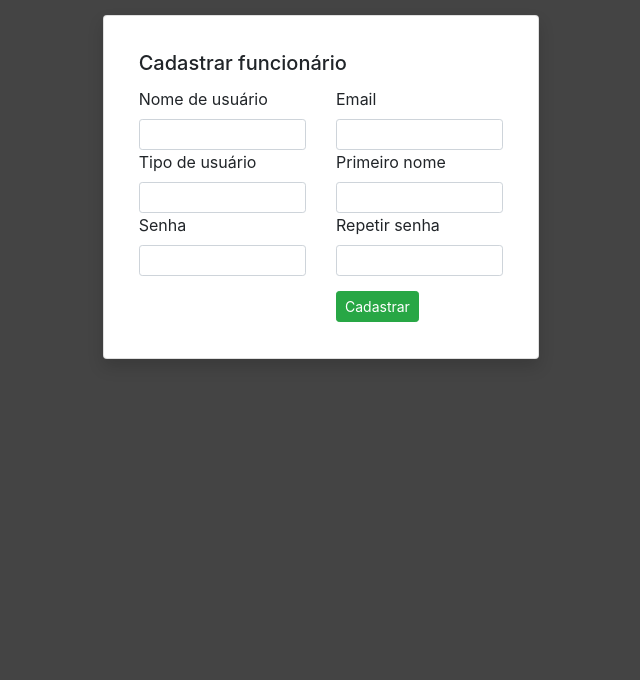
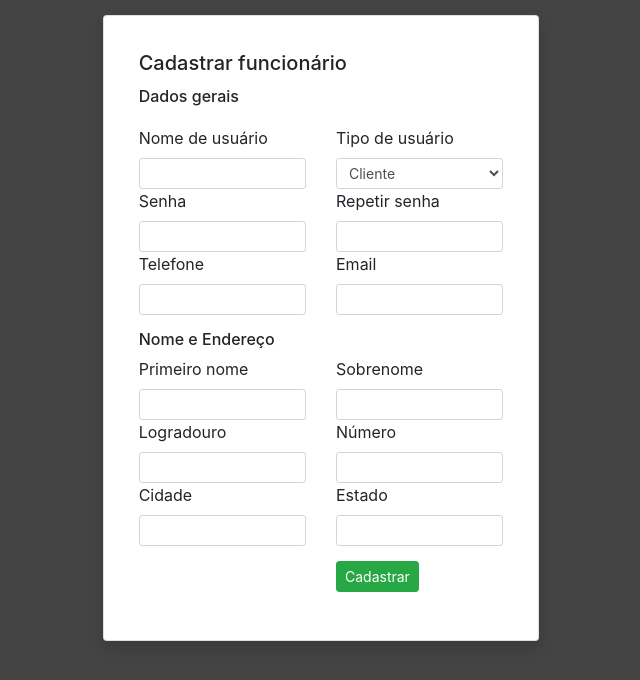
Before and after one commit to kiro-ma/django-servicos-limpeza, a Django app: template sistema-limpa-bem/usuarios/templates/cadastro_funcionarios.html in a window 1280 px wide. Shown: the part 56-736 px from the top of the page, without its empty margins (319-959 px from the left). Run offline with Django 4.2, Linux system fonts and the light colour scheme; the template is opened without the code that fills it, so the values that code supplies are empty; some libraries are stand-ins or nearby versions.

Commit message:
Cadastro de usuarios dos tipos cliente, gerente, helper, atendente

```diff
--- a/sistema-limpa-bem/usuarios/models.py
+++ b/sistema-limpa-bem/usuarios/models.py
@@ -8,7 +8,11 @@ class modelTESTE(models.Model):
 
 
 class Usuario(AbstractUser):
-    tipo_user = models.CharField(max_length=50, blank=True, null=True)
+    telefone = models.CharField(max_length=50, blank=True, null=True)
+    logradouro = models.CharField(max_length=50, blank=True, null=True)
+    numero = models.CharField(max_length=10, blank=True, null=True)
+    cidade = models.CharField(max_length=50, blank=True, null=True)
+    estado = models.CharField(max_length=50, blank=True, null=True)
 
     def __str__(self):
         return self.username
--- a/sistema-limpa-bem/usuarios/templates/cadastro_funcionarios.html
+++ b/sistema-limpa-bem/usuarios/templates/cadastro_funcionarios.html
@@ -17,6 +17,7 @@
     <script src="//ajax.googleapis.com/ajax/libs/jquery/3.2.1/jquery.min.js"></script>
     <link rel="stylesheet" type="text/css" href="https://cdn.datatables.net/v/dt/dt-1.13.2/datatables.min.css" />
     <script type="text/javascript" src="https://cdn.datatables.net/v/dt/dt-1.13.2/datatables.min.js"></script>
+    <script type='text/javascript' src="https://rawgit.com/RobinHerbots/jquery.inputmask/3.x/dist/jquery.inputmask.bundle.js"></script>
 </head>
 
 <body style="background-color: #444;">
@@ -55,7 +56,8 @@
     </nav>
 
     <div class="row">
-        <div class="card shadow col-4 d-flex align-items-center" style="margin: auto; margin-top: 15px;">
+        <div class="card shadow col-sm-12 col-md-4 col-lg-4 d-flex align-items-center"
+            style="margin: auto; margin-top: 15px;">
             <div class="card-body">
 
                 <div class="row">
@@ -66,40 +68,109 @@
                                 <h5>Cadastrar funcionário</h5>
                             </div>
                             <div class="row">
-                                <div class="form-group col-6">
+                                <div class="form-group col-12">
+                                    <div class="card border-0">
+                                        <div class="card-title">
+                                            <h6>Dados gerais</h6>
+                                        </div>
+                                        <div class="row">
+                                            <div class="col-sm-12 col-md-6 col-lg-6">
+                                                <label for="username">Nome de usuário</label>
+                                                <input type="text" required class="form-control form-control-sm"
+                                                    id="username" name="username" autocomplete="nope">
+                                            </div>
+                                            <div class="col-sm-12 col-md-6 col-lg-6">
+                                                <label for="tipo_user">Tipo de usuário</label>
+                                                <select class="form-control form-control-sm selectoption" id="tipo_user"
+                                                    name="tipo_user">
+                                                    <option value="0">Cliente</option>
+                                                    <option value="1">Helper</option>
+                                                    <option value="2">Atendente</option>
+                                                    <option value="3">Gerente</option>
+                                                </select>
+                                            </div>
+                                        </div>
 
-                                    <label for="username">Nome de usuário</label>
-                                    <input type="text" required class="form-control form-control-sm" id="username"
-                                        name="username" autocomplete="nope">
+                                        <div class="row">
+                                            <div class="col-sm-12 col-md-6 col-lg-6">
+                                                <label for="senha">Senha</label>
+                                                <input type="password" required class="form-control form-control-sm"
+                                                    id="senha" name="senha" autocomplete="nope">
 
-                                    <label for="tipo_user">Tipo de usuário</label>
-                                    <input type="text" required class="form-control form-control-sm" id="tipo_user"
-                                        name="tipo_user" autocomplete="nope">
+                                            </div>
+                                            <div class="col-sm-12 col-md-6 col-lg-6">
+                                                <label for="senha2">Repetir senha</label>
+                                                <input type="password" required class="form-control form-control-sm"
+                                                    id="senha2" name="senha2" autocomplete="nope">
+                                            </div>
+                                        </div>
 
-                                    <label for="senha">Senha</label>
-                                    <input type="password" required class="form-control form-control-sm" id="senha"
-                                        name="senha" autocomplete="nope">
+                                        <div class="row">
+                                            <div class="col-sm-12 col-md-6 col-lg-6">
+                                                <label for="telefone">Telefone</label>
+                                                <input type="text" required class="form-control form-control-sm telefone-mask"
+                                                    id="telefone" name="telefone" autocomplete="nope">
+                                            </div>
+                                            <div class="col-sm-12 col-md-6 col-lg-6">
+                                                <label for="telefone">Email</label>
+                                                <input type="email" required class="form-control form-control-sm"
+                                                    id="email" name="email" autocomplete="nope">
+                                            </div>
+                                        </div>
+                                    </div>
 
-                                </div>
-                                <div class="form-group col-6">
+                                    <div class="card border-0" style="margin-top: 15px;">
+                                        <div class="card-title">
+                                            <h6>Nome e Endereço</h6>
 
-                                    <label for="email">Email</label>
-                                    <input type="email" required class="form-control form-control-sm" id="email"
-                                        name="email" autocomplete="nope">
+                                            <div class="row">
+                                                <div class="col-sm-12 col-md-6 col-lg-6">
+                                                    <label for="nome">Primeiro nome</label>
+                                                    <input type="text" required class="form-control form-control-sm"
+                                                        id="nome" name="nome" autocomplete="nope">
+                                                </div>
+                                                <div class="col-sm-12 col-md-6 col-lg-6">
+                                                    <label for="sobrenome">Sobrenome</label>
+                                                    <input type="text" required class="form-control form-control-sm"
+                                                        id="sobrenome" name="sobrenome" autocomplete="nope">
+                                                </div>
+                                            </div>
 
-                                    <label for="nome">Primeiro nome</label>
-                                    <input type="text" required class="form-control form-control-sm" id="nome"
-                                        name="nome" autocomplete="nope">
+                                            <div class="row">
+                                                <div class="col-sm-12 col-md-6 col-lg-6">
+                                                    <label for="logradouro">Logradouro</label>
+                                                    <input type="text" required class="form-control form-control-sm"
+                                                        id="logradouro" name="logradouro" autocomplete="nope">
+                                                </div>
+                                                <div class="col-sm-12 col-md-6 col-lg-6">
+                                                    <label for="numero">Número</label>
+                                                    <input type="text" required class="form-control form-control-sm"
+                                                        id="numero" name="numero" autocomplete="nope">
+                                                </div>
+                                            </div>
 
+                                            <div class="row">
+                                                <div class="col-sm-12 col-md-6 col-lg-6">
+                                                    <label for="cidade">Cidade</label>
+                                                    <input type="text" required class="form-control form-control-sm"
+                                                        id="cidade" name="cidade" autocomplete="nope">
+                                                </div>
+                                                <div class="col-sm-12 col-md-6 col-lg-6">
+                                                    <label for="estado">Estado</label>
+                                                    <input type="text" required class="form-control form-control-sm"
+                                                        id="estado" name="estado" autocomplete="nope">
 
-                                    <label for="senha2">Repetir senha</label>
-                                    <input type="password" required class="form-control form-control-sm" id="senha2"
-                                        name="senha2" autocomplete="nope">
+                                                    <div style="margin-top: 15px;">
+                                                        <button type="submit" class="btn btn-success btn-sm"
+                                                            id="btn-cadastrar"
+                                                            form="form"><span>Cadastrar</span></button>
+                                                    </div>
+                                                </div>
+                                            </div>
 
-                                    <div style="margin-top: 15px;">
-                                        <button type="submit" class="btn btn-success btn-sm" id="btn-cadastrar"
-                                            form="form"><span>Cadastrar</span></button>
+                                        </div>
                                     </div>
+
                                 </div>
                             </div>
                         </form>
@@ -112,6 +183,13 @@
 {% block javascript %}
 <script src="{% static 'js/fetchFactory.js' %}"></script>
 <script src="{% static 'js/cadastros.js' %}"></script>
+
+<script>
+    $(document).ready(function () {
+        $('.telefone-mask').inputmask('(99)99999-9999');
+    })
+</script>
+
 {% endblock %}
 
 </html>
```
Also changed, not shown: sistema-limpa-bem/principal/views.py (+7 -0 lines), sistema-limpa-bem/usuarios/views.py (+61 -36 lines), sistema-limpa-bem/usuarios/migrations/0002_rename_tipo_user_usuario_cidade_usuario_complemento_and_more.py (added), sistema-limpa-bem/usuarios/migrations/0003_remove_usuario_sobrenome.py (added), sistema-limpa-bem/usuarios/migrations/0004_rename_endereco_usuario_logradouro.py (added), sistema-limpa-bem/usuarios/migrations/0005_remove_usuario_complemento.py (added).
